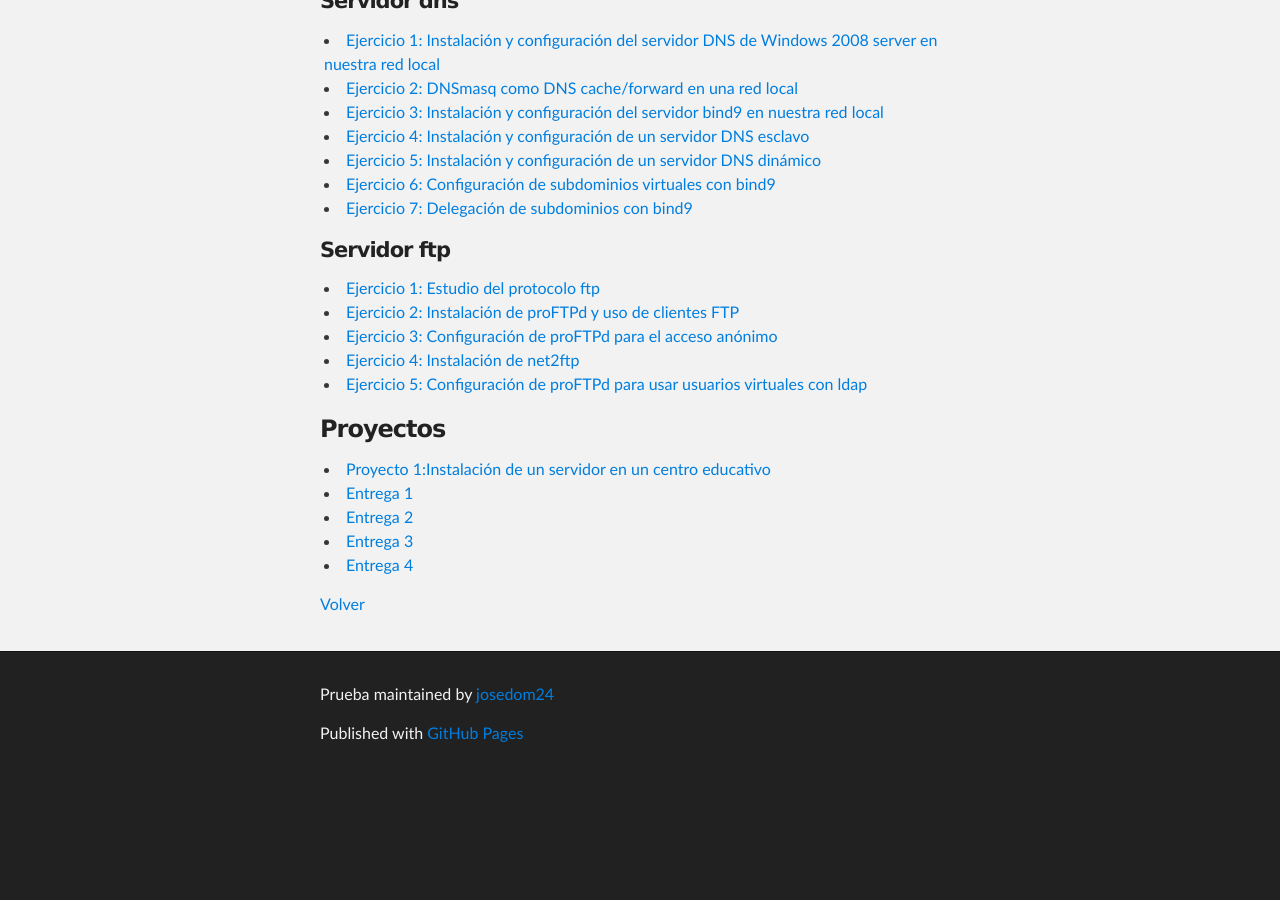
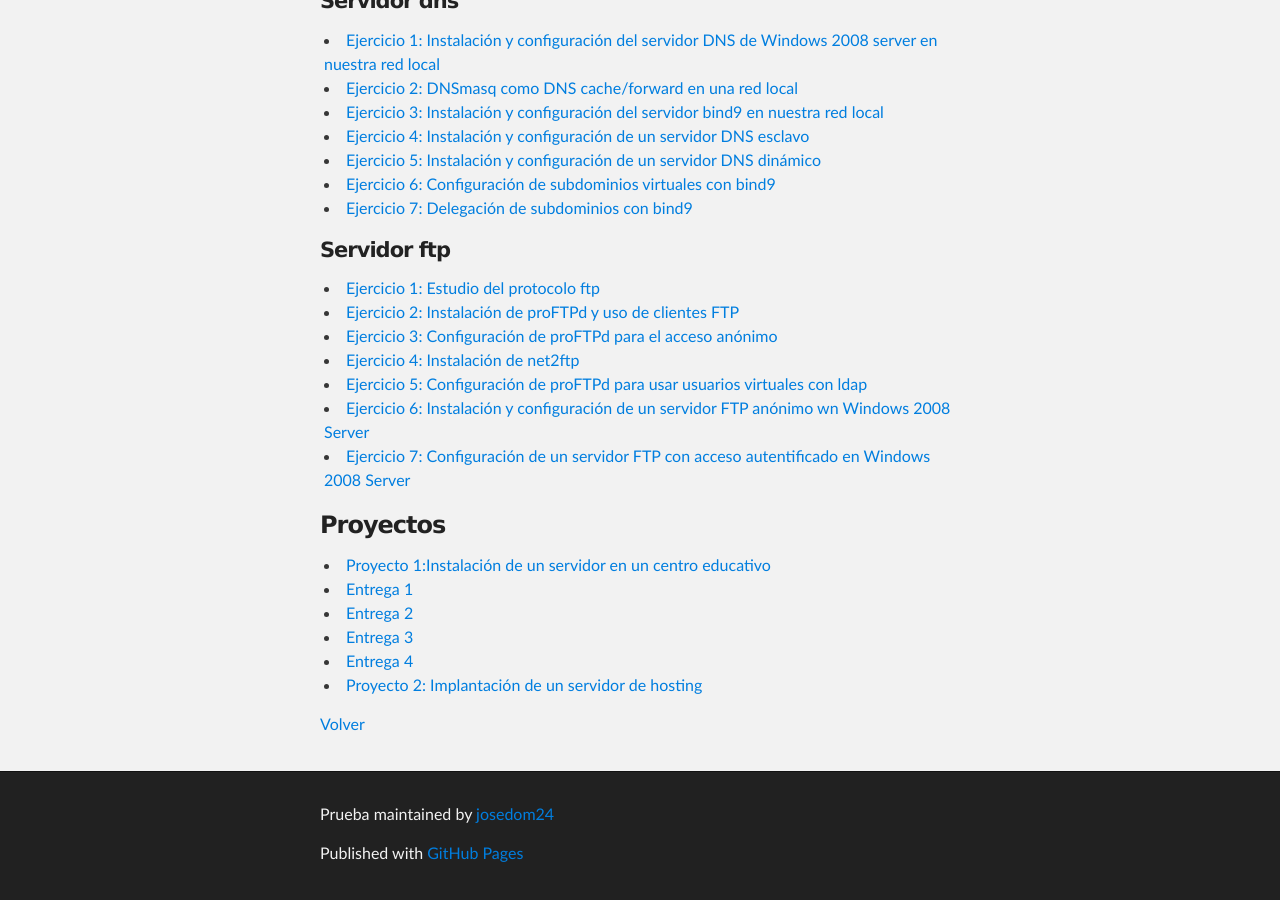
Before and after one commit to josedom24/josedom24.github.io, a Jekyll site: the page built from mod/serviciosgs/index.md, in a window 1280 px wide and 900 px high, scrolled down 1012 px. Built offline with Jekyll 4.4.1, drawn with Linux system fonts in a browser that asks for light colours; before the commit the page ends 1792 px from its top, so only the background shows below that.

Commit message:
ftp windows 2008

```diff
--- a/mod/serviciosgs/index.md
+++ b/mod/serviciosgs/index.md
@@ -55,6 +55,8 @@ tagline: CFGS ASIR
 * [Ejercicio 3: Configuración de proFTPd para el acceso anónimo](e_ftp_3)
 * [Ejercicio 4: Instalación de net2ftp](e_ftp_4)
 * [Ejercicio 5: Configuración de proFTPd para usar usuarios virtuales con ldap](e_ftp_5)
+* [Ejercicio 6: Instalación y configuración de un servidor FTP anónimo wn Windows 2008 Server](e_ftp_6)
+* [Ejercicio 7: Configuración de un servidor FTP con acceso autentificado en Windows 2008 Server](e_ftp_7)
 
 
 ### Proyectos
@@ -64,5 +66,6 @@ tagline: CFGS ASIR
 * [Entrega 2](proyecto1_entrega2)
 * [Entrega 3](proyecto1_entrega3)
 * [Entrega 4](proyecto1_entrega4)
+* [Proyecto 2: Implantación de un servidor de hosting](proyecto2)
 
 [Volver](http://josedom24.github.io)
```
Also changed, not shown: mod/serviciosgs/e_ftp_6.md (added, +21 -0 lines), mod/serviciosgs/e_ftp_7.md (added, +31 -0 lines).
